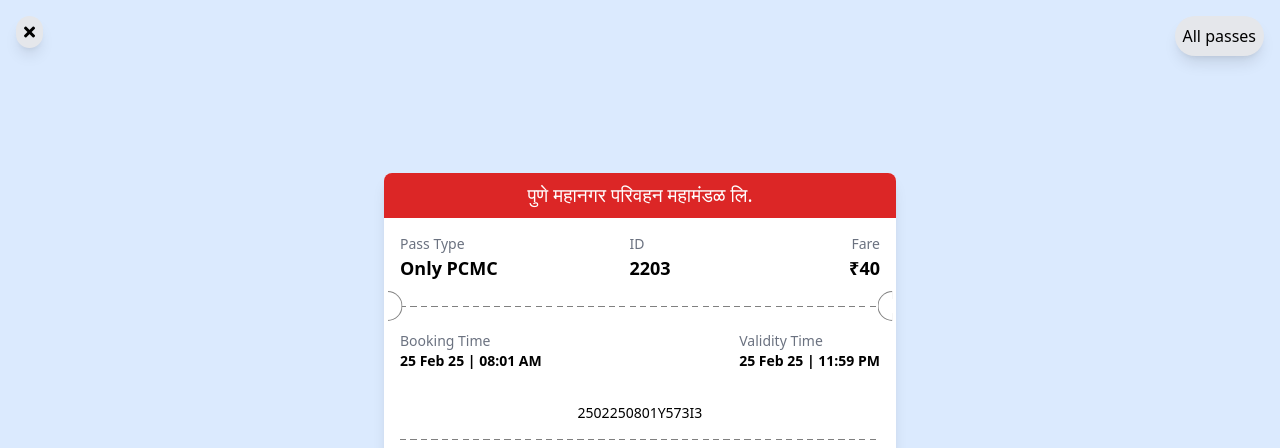
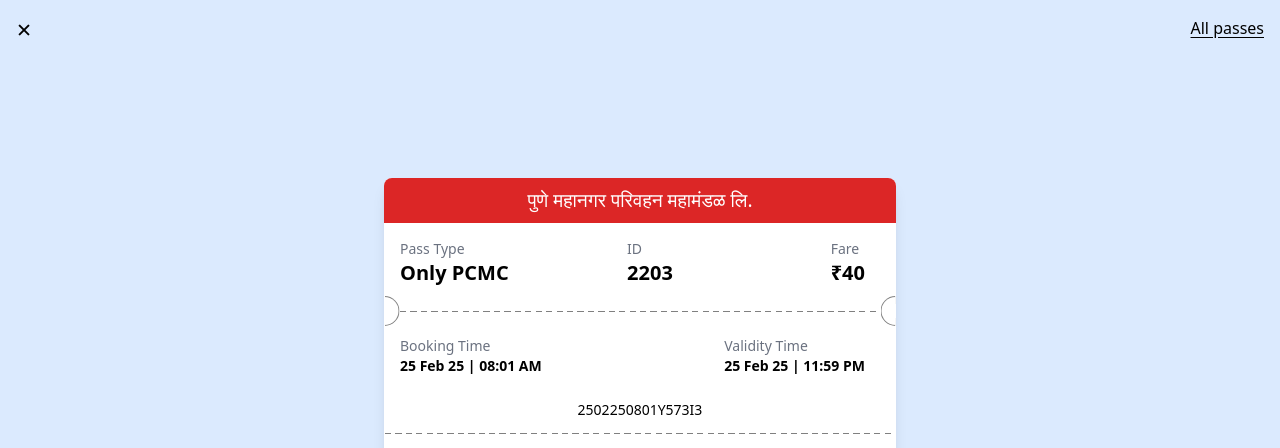
Before and after one commit to MrRahaHhacker/bus-pass, a plain HTML site: page indexpmpl.html in a window 1280 px wide. Shown: the top 448 px of the page. Drawn offline with nearby package versions, Linux system fonts and the light colour scheme.

Commit message:
Update indexpmpl.html
BUG UPADAT-> BUTTON LINK HR LINE

```diff
--- a/indexpmpl.html
+++ b/indexpmpl.html
@@ -1,7 +1,6 @@
 <html lang="en">
   <head>
     <meta charset="UTF-8" />
-     <meta name="theme-color" content="#3fa1ae">
     <meta name="viewport" content="width=device-width, initial-scale=1.0, user-scalable=no" />
     <title>One Day Pass</title>
     <script src="https://cdn.tailwindcss.com"></script>
@@ -21,7 +20,7 @@
         transform: rotate(90deg);
         position: absolute;
         top: 50%;
-        left: -20px;
+        left: -23px;
         transform: translateY(-50%) rotate(90deg);
       }
       .half-circle-right {
@@ -35,12 +34,12 @@
         transform: rotate(270deg);
         position: absolute;
         top: 50%;
-        right: -20px;
+        right: -23px;
         transform: translateY(-50%) rotate(270deg);
       }
       .circular-border {
         border-radius: 50%;
-        animation: blink-scale 1.6s infinite;
+        animation: blink-scale 2.5s infinite;
       }
       @keyframes blink-scale {
         0%,
@@ -62,6 +61,7 @@
       .right-align-container {
         display: flex;
         justify-content: flex-end;
+        padding-right: 15px; /* Move fare section slightly to the left */
       }
       .text-align-center {
         text-align: center;
@@ -99,25 +99,23 @@
         -ms-user-select: none;
         user-select: none;
       }
+      .underline-offset {
+        text-decoration: underline;
+        text-underline-offset: 3px; /* Adjust underline position */
+      }
     </style>
   </head>
   <body
     class="bg-blue-100 flex items-center justify-center min-h-screen p-4 text-center"
   >
     <div class="absolute top-4 left-4">
-      <button
-        class="bg-gray-200 p-2 rounded-full shadow-lg"
-        onclick="window.location.href='index.html'"
-      >
-        <i class="fas fa-times"></i>
+      <button type="button" style="font-size: 1.2rem; color: #000;" onclick="window.location.href='index.html'">
+        &#x2715;
       </button>
     </div>
     <div class="absolute top-4 right-4">
-      <button
-        class="bg-gray-200 p-2 rounded-full shadow-lg"
-        onclick="window.location.href='index.html'"
-      >
-        <span>All passes</span>
+      <button type="button" style="font-size: 1rem;" onclick="window.location.href='index.html'">
+        <span class="underline-offset">All passes</span>
       </button>
     </div>
     <div
@@ -130,17 +128,19 @@
         <div class="flex flex-wrap justify-between text-sm mb-4">
           <div class="w-1/3 mb-2 text-align-left">
             <p class="text-gray-500">Pass Type</p>
-            <p class="font-bold text-lg">Only PCMC</p>
+            <p class="font-bold text-xl">Only PCMC</p> <!-- Increased font size -->
           </div>
           <div class="w-1/3 mb-2 id-container">
             <div class="text-align-left">
               <p class="text-gray-500">ID</p>
-              <p class="font-bold text-lg">2203</p>
+              <p class="font-bold text-xl">2203</p> <!-- Increased font size -->
             </div>
           </div>
-          <div class="w-1/3 mb-2 text-align-right">
-            <p class="text-gray-500">Fare</p>
-            <p class="font-bold text-lg">₹40</p>
+          <div class="w-1/3 mb-2 right-align-container">
+            <div class="text-align-left">
+              <p class="text-gray-500">Fare</p>
+              <p class="font-bold text-xl">₹40</p> <!-- Increased font size -->
+            </div>
           </div>
         </div>
         <div class="relative">
@@ -156,6 +156,7 @@
                   transparent 10px
                 )
                 10;
+              margin: 0; /* Remove side gaps */
             "
           />
           <div class="half-circle-left"></div>
@@ -173,7 +174,7 @@
             </div>
           </div>
         </div>
-        <div class="text-center text-sm mb-4 mt-6">
+        <div class="text-center text-sm mb-7 mt-4"> <!-- Adjusted margin for unique number -->
           <p id="unique-number"></p> <!-- Unique number will be generated here -->
         </div>
         <div>
@@ -189,15 +190,18 @@
                   transparent 10px
                 )
                 10;
+              margin: -15; /* Remove side gaps */
             "
           />
         </div>
 
-        <div class="flex justify-center my-10"> <!-- Increased margin for more space -->
+        <div class="flex justify-center my-8"> <!-- Increased margin for more space -->
           <img
             alt="PMPML logo with Marathi text"
             class="w-32 h-32 circular-border"
             src="unnamed (1).png"
+            style="margin-top: 2rem;"
+
           />
         </div>
       </div>
@@ -206,9 +210,11 @@
       </div>
     </div>
     <div class="fixed bottom-4 right-4">
-      <button class="bg-white p-4 rounded-full shadow-lg">
-        <i class="fas fa-user"></i>
-      </button>
+      <a href="https://complaints.pmpml.org/home">
+        <button class="bg-white p-4 rounded-full shadow-lg">
+          <i class="fas fa-user"></i>
+        </button>
+      </a>
     </div>
     <script>
       document.addEventListener("DOMContentLoaded", function () {
```
